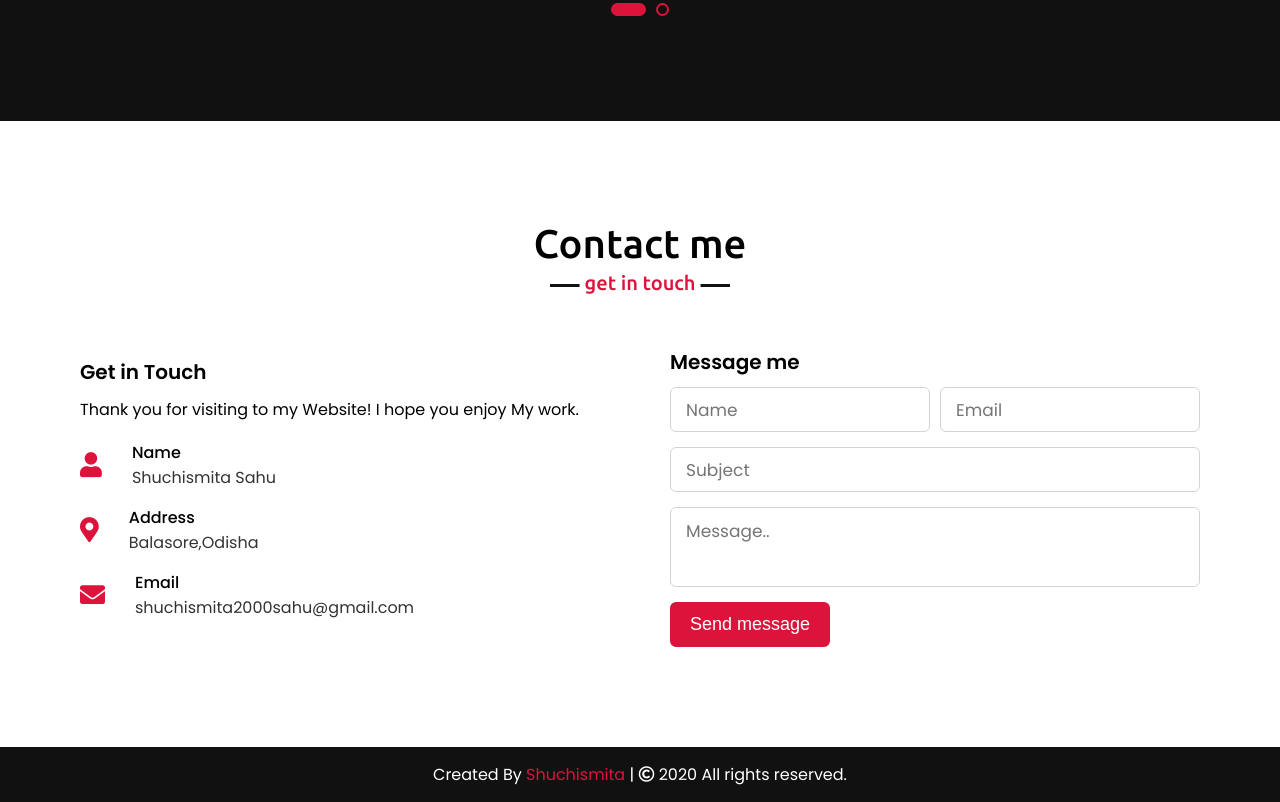
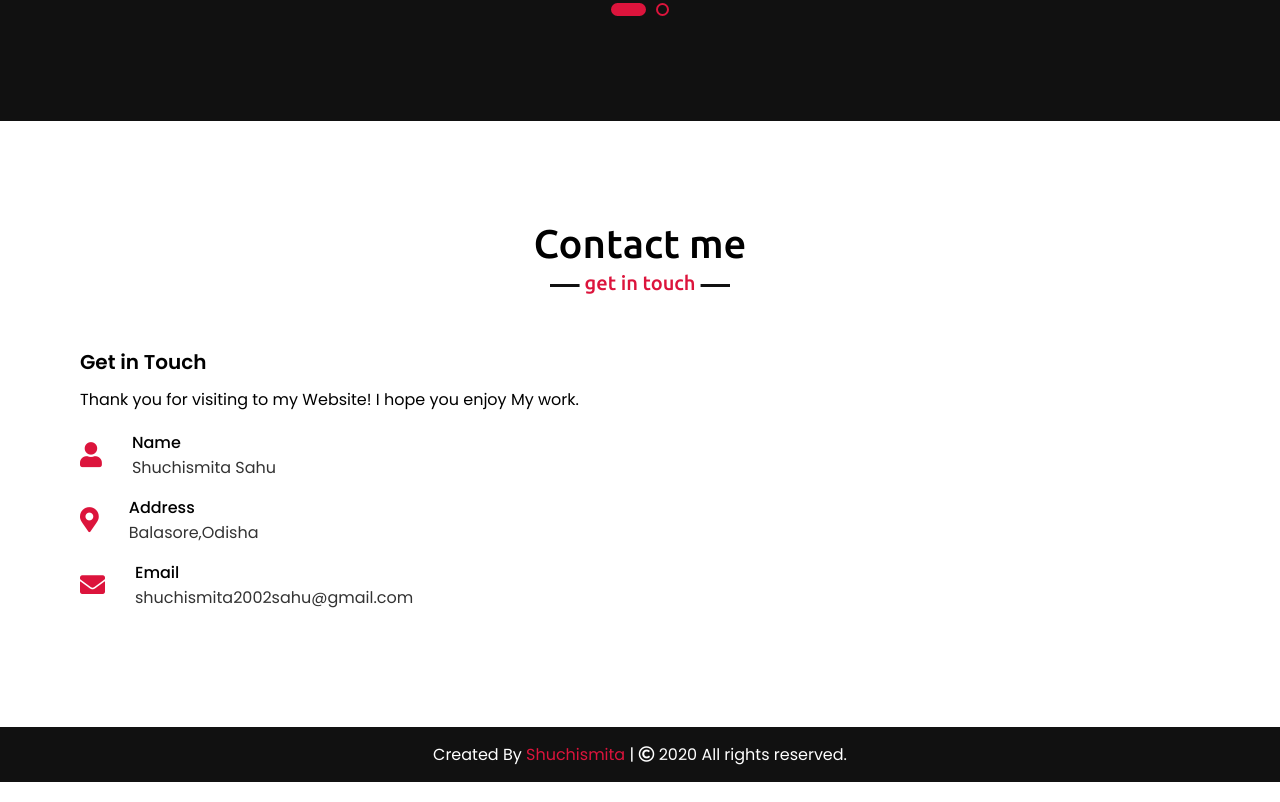
Before and after one commit to Shuchi2001/Portfolio, a plain HTML site: page index.html in a window 1280 px wide. Shown: the part 3503-4305 px from the top of the page. Drawn offline with nearby package versions, Linux system fonts and the light colour scheme.

Commit message:
Update index.html

```diff
--- a/index.html
+++ b/index.html
@@ -195,7 +195,7 @@
                 <div class="card">
                     <div class="box">
                        <a href="https://shuchi2001.github.io/sadhionweb/"><img src="./pimage/shadionweb.png" alt=""></a>
-                        <div class="text">Sadhi on Web</div>
+                        <div class="text">Shadi on Web</div>
 
                     </div>
                 </div>
@@ -251,35 +251,12 @@
                             <i class="fas fa-envelope"></i>
                             <div class="info">
                                 <div class="head">Email</div>
-                                <div class="sub-title">shuchismita2000sahu@gmail.com</div>
+                                <div class="sub-title">shuchismita2002sahu@gmail.com</div>
                             </div>
                         </div>
                     </div>
                 </div>
-                <div class="column right">
-                    <div class="text">Message me</div>
-                    <form >
-                        <div class="fields">
-                            <div class="field name">
-                                <input type="text" placeholder="Name" required>
-                            </div>
-                            <div class="field email">
-                                <input type="email" placeholder="Email" required>
-                            </div>
-                        </div>
-                        <div class="field">
-                            <input type="text" placeholder="Subject" required>
-                        </div>
-                        <div class="field textarea">
-                            <textarea cols="30" rows="10" placeholder="Message.." required></textarea>
-                        </div>
-                        <div class="button-area">
-                            <button type="submit">Send message</button>
-                        </div>
-                    </form>
-                </div>
-            </div>
-        </div>
+
     </section>
 
     <!-- footer section start -->
```
